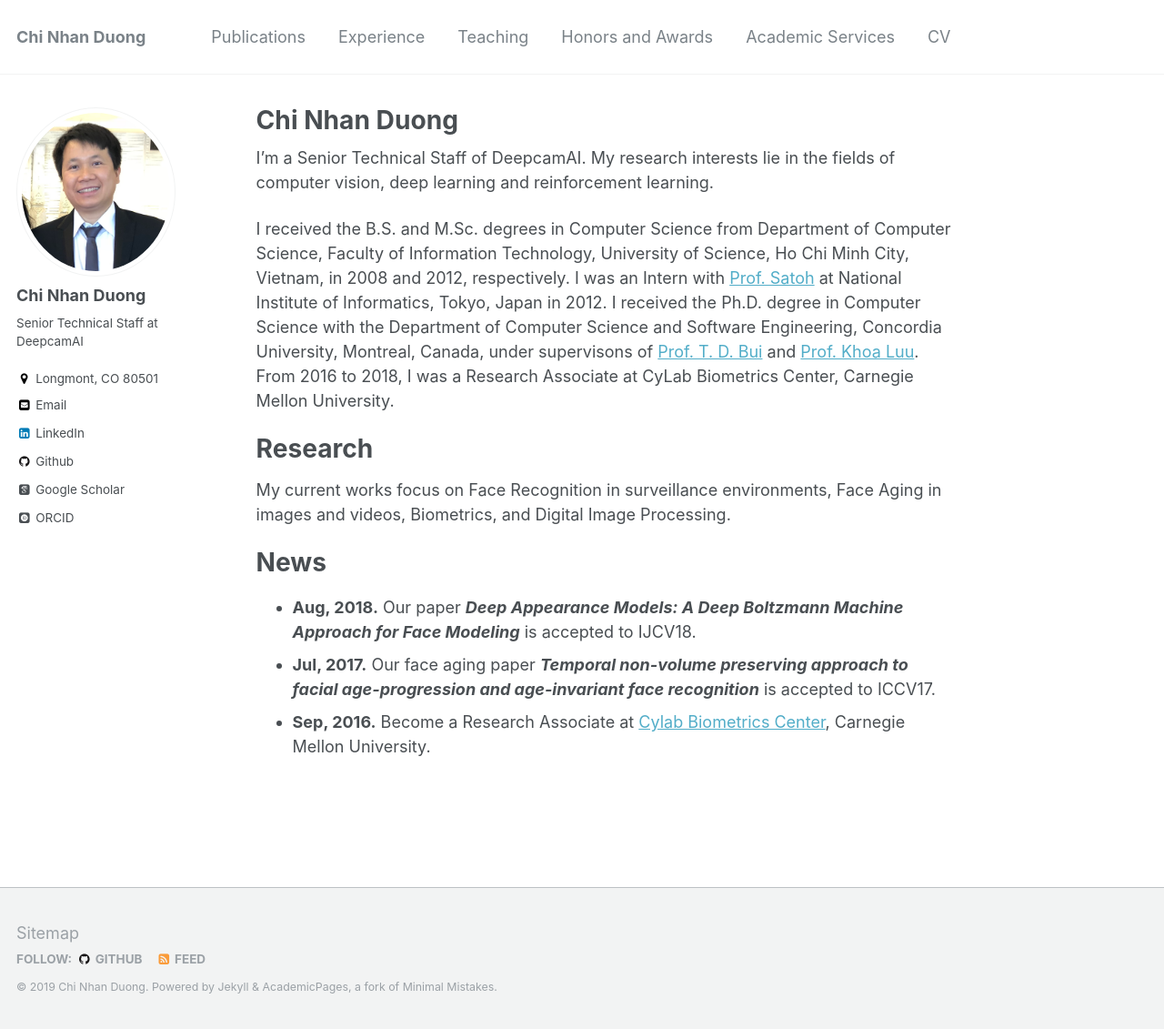
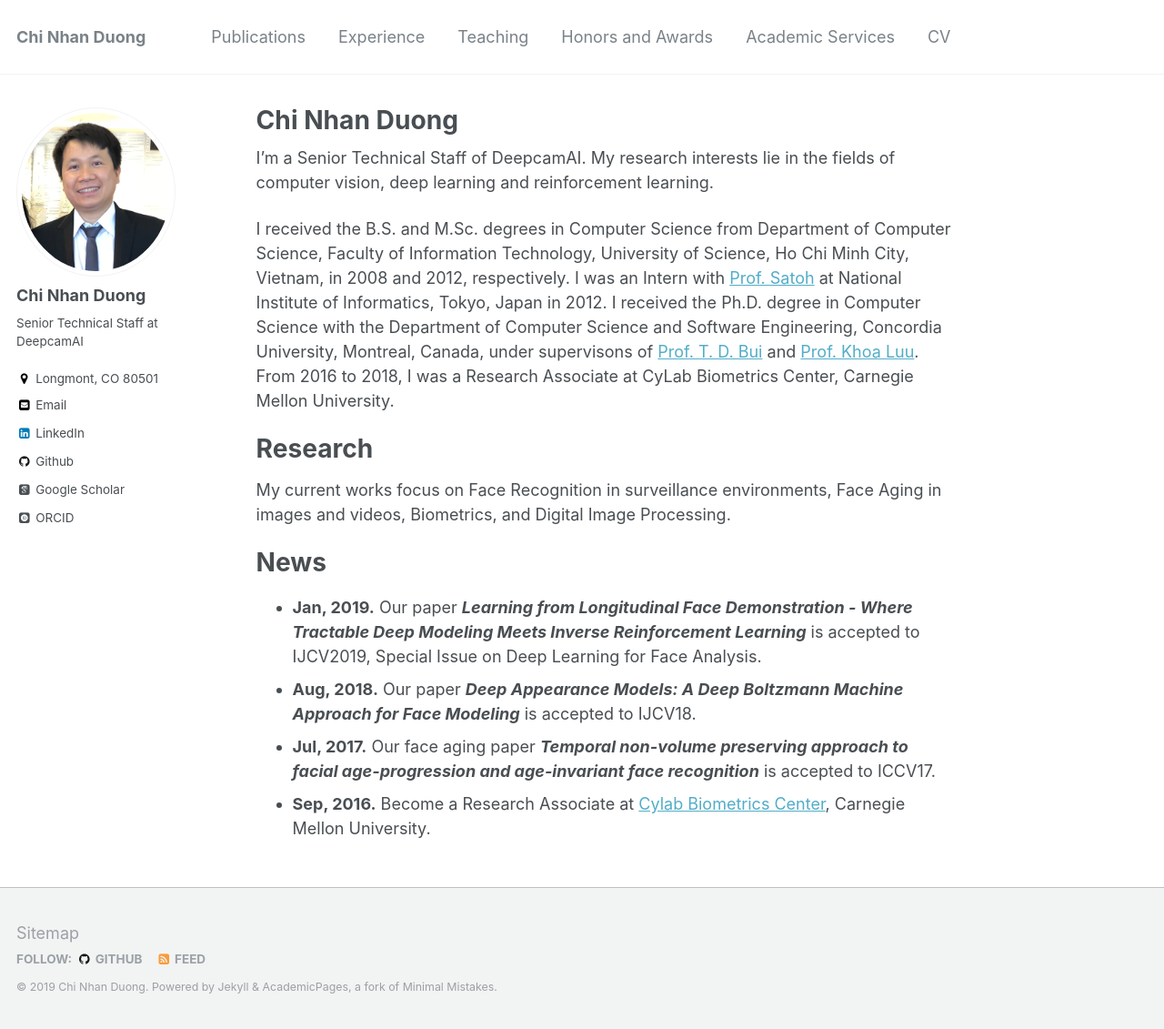
Before and after one commit to dcnhan/dcnhan.github.io, a Jekyll site: the page built from _pages/about.md, in a window 1280 px wide and 1131 px high. Shown: the whole window at 91% size. Built offline with Jekyll 4.4.1, drawn with Linux system fonts in a browser that asks for light colours; some web fonts are replaced.

Commit message:
Build website

```diff
--- a/_pages/about.md
+++ b/_pages/about.md
@@ -19,6 +19,7 @@ My current works focus on Face Recognition in surveillance environments, Face Ag
 
 News
 ======
+   * **Jan, 2019.** Our paper ***Learning from Longitudinal Face Demonstration - Where Tractable Deep Modeling Meets Inverse Reinforcement Learning*** is accepted to IJCV2019, Special Issue on Deep Learning for Face Analysis.
    * **Aug, 2018.** Our paper ***Deep Appearance Models: A Deep Boltzmann Machine Approach for Face Modeling*** is accepted to IJCV18.
    * **Jul, 2017.** Our face aging paper ***Temporal non-volume preserving approach to facial age-progression and age-invariant face recognition*** is accepted to ICCV17.
    * **Sep, 2016.** Become a Research Associate at [Cylab Biometrics Center](http://www.cmu-biometrics.org), Carnegie Mellon University.
```
